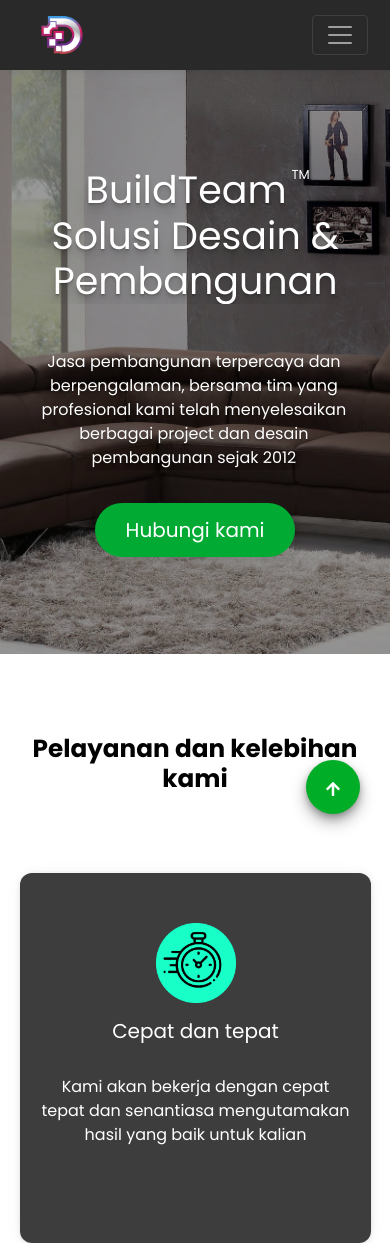
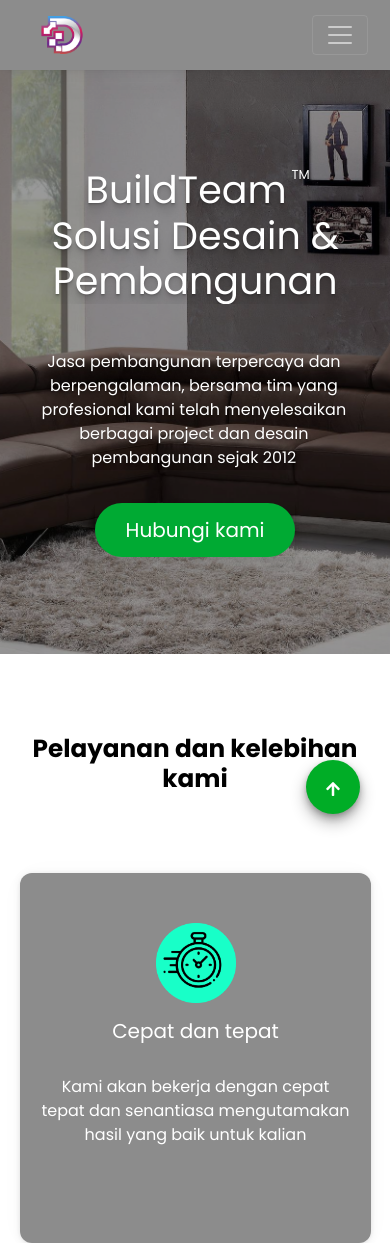
Before and after one commit to khoirulhudaa/basis-data, a plain HTML site: page index.html in a window 390 px wide. Shown: the top 1243 px of the page. Drawn offline with nearby package versions, Linux system fonts and the light colour scheme.

Commit message:
web tugas basis data

```diff
--- a/css/index.css
+++ b/css/index.css
@@ -591,7 +591,7 @@ nav ul li {
     width: 30%;
     outline: none;
     background-color:
-#3d3d3d;
+#8c8c8c;
     box-shadow: 0 1px 2px rgba(0,0,0,0.02),
                 0 2px 4px rgba(0,0,0,0.02),
                 0 4px 8px rgba(0,0,0,0.02),
@@ -1143,7 +1143,7 @@ nav ul li {
 
     .navbar {
         position: fixed;
-        background-color: rgb(41, 41, 41);
+        background-color: #8c8c8c;
         z-index: 999;
         width: 100vw;
         padding-left: 10px;
@@ -1337,7 +1337,7 @@ nav ul li {
         border: none;
         color: white;
         outline: none;
-        background-color: #3d3d3d;
+        background-color: #8c8c8c;
         box-shadow: 0 1px 2px rgba(0,0,0,0.02),
                     0 1px 4px rgba(0,0,0,0.04),
                     0 1px 8px rgba(0,0,0,0.08),
@@ -1449,7 +1449,7 @@ nav ul li {
     justify-content: center;
     text-align: center;
     align-items: center;
-    margin-left: -50px;
+    margin-left: -18px;
     width: 110vw;
 }
 
```
